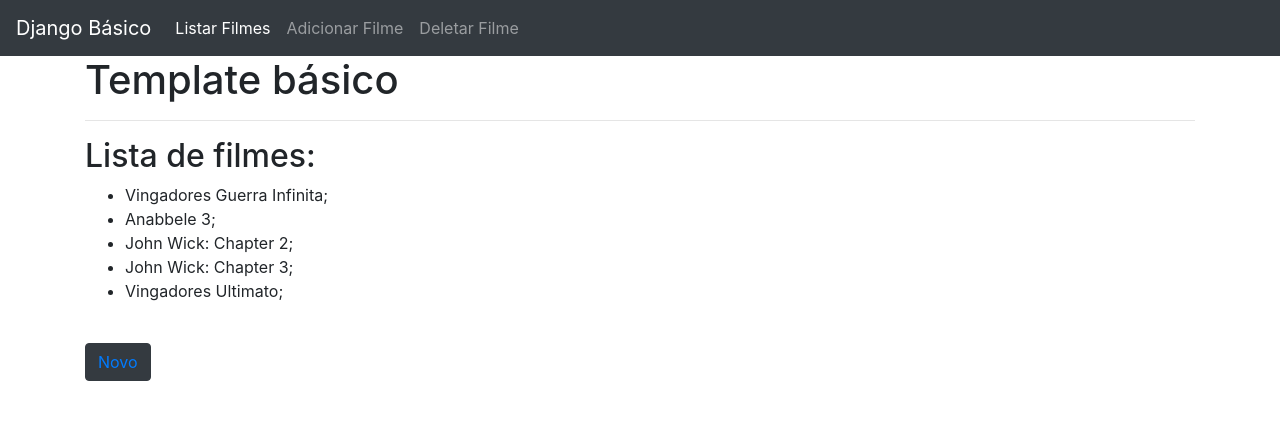
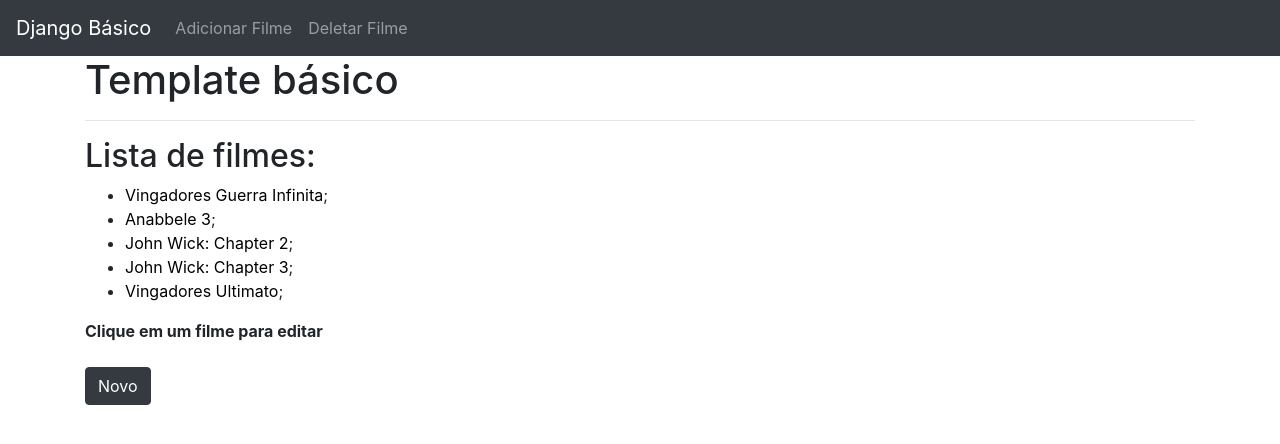
Before and after one commit to AndersonRodr/Django-Basic-CRUD, a Django app: template contas/templates/contas/filme.html in a window 1280 px wide. Shown: the top 444 px of the page. Run offline with Django 3.2, Linux system fonts and the light colour scheme; the template is opened without the code that fills it: values that come from a table or form of the project are taken from there, others are empty; data comes from the database, SQL or seed files in the repository; both versions use the stored data as it was after the commit; some libraries are stand-ins or nearby versions.

Commit message:
Editar filme

```diff
--- a/contas/templates/contas/filme.html
+++ b/contas/templates/contas/filme.html
@@ -5,24 +5,35 @@
     <meta name="viewport"
           content="width=device-width, user-scalable=no, initial-scale=1.0, maximum-scale=1.0, minimum-scale=1.0">
     <meta http-equiv="X-UA-Compatible" content="ie=edge">
+
+    <style type="text/css">
+        a:link {
+            text-decoration: none;
+            color: black
+        }
+        a:hover {
+            text-decoration: none;
+            color: red
+        }
+        a:visited{
+            text-decoration: none;
+            color: black
+        }
+    </style>
     <title>Filmes</title>
     <link rel="stylesheet" href="https://maxcdn.bootstrapcdn.com/bootstrap/4.0.0/css/bootstrap.min.css" integrity="sha384-Gn5384xqQ1aoWXA+058RXPxPg6fy4IWvTNh0E263XmFcJlSAwiGgFAW/dAiS6JXm" crossorigin="anonymous">
-
 
 </head>
 <body>
     <div>
         <nav class="navbar navbar-expand-lg navbar-dark bg-dark">
-          <a class="navbar-brand" href= "{% url 'home' %}">Django Básico</a>
+          <a class="navbar-brand" href= "{% url 'listagemFilmes' %}">Django Básico</a>
           <button class="navbar-toggler" type="button" data-toggle="collapse" data-target="#navbarSupportedContent" aria-controls="navbarSupportedContent" aria-expanded="false" aria-label="Toggle navigation">
             <span class="navbar-toggler-icon"></span>
           </button>
 
           <div class="collapse navbar-collapse" id="navbarSupportedContent">
             <ul class="navbar-nav mr-auto">
-              <li class="nav-item active">
-                <a class="nav-link" href="{% url 'listagemFilmes' %}">Listar Filmes <span class="sr-only">(current)</span></a>
-              </li>
               <li class="nav-item">
                 <a class="nav-link" href="{% url 'adcFilme' %}">Adicionar Filme</a>
               </li>
@@ -41,16 +52,23 @@
         <h2>Lista de filmes: </h2>
         <ul>
         {% for i in filmes %}
-            <li>{{ i.nome }};</li>
+            <li><a href="{% url 'update' i.id %}">{{ i.nome }}</a>;</li>
         {% endfor %}
         </ul>
-        <br>
-        <button type="button" class="btn btn-dark"><a href="{% url 'adcFilme' %}">Novo</a></button>
+        <span><b>Clique em um filme para editar</b></span>
+        <br><br>
+        <button type="button" onclick="Nova()" class="btn btn-dark">Novo</button>
     </div>
 
     <script src="https://code.jquery.com/jquery-3.2.1.slim.min.js" integrity="sha384-KJ3o2DKtIkvYIK3UENzmM7KCkRr/rE9/Qpg6aAZGJwFDMVNA/GpGFF93hXpG5KkN" crossorigin="anonymous"></script>
     <script src="https://cdnjs.cloudflare.com/ajax/libs/popper.js/1.12.9/umd/popper.min.js" integrity="sha384-ApNbgh9B+Y1QKtv3Rn7W3mgPxhU9K/ScQsAP7hUibX39j7fakFPskvXusvfa0b4Q" crossorigin="anonymous"></script>
     <script src="https://maxcdn.bootstrapcdn.com/bootstrap/4.0.0/js/bootstrap.min.js" integrity="sha384-JZR6Spejh4U02d8jOt6vLEHfe/JQGiRRSQQxSfFWpi1MquVdAyjUar5+76PVCmYl" crossorigin="anonymous"></script>
 
+    <script type="text/javascript">
+        function Nova()
+        {
+        location.href="adicionarFilme"
+        }
+    </script>
 </body>
 </html>
--- a/contas/templates/contas/formFilme.html
+++ b/contas/templates/contas/formFilme.html
@@ -13,16 +13,13 @@
 
    <div>
         <nav class="navbar navbar-expand-lg navbar-dark bg-dark">
-          <a class="navbar-brand" href= "{% url 'home' %}">Django Básico</a>
+          <a class="navbar-brand" href= "{% url 'listagemFilmes' %}">Django Básico</a>
           <button class="navbar-toggler" type="button" data-toggle="collapse" data-target="#navbarSupportedContent" aria-controls="navbarSupportedContent" aria-expanded="false" aria-label="Toggle navigation">
             <span class="navbar-toggler-icon"></span>
           </button>
 
           <div class="collapse navbar-collapse" id="navbarSupportedContent">
             <ul class="navbar-nav mr-auto">
-              <li class="nav-item">
-                <a class="nav-link" href="{% url 'listagemFilmes' %}">Listar Filmes <span class="sr-only">(current)</span></a>
-              </li>
               <li class="nav-item active">
                 <a class="nav-link" href="{% url 'adcFilme' %}">Adicionar Filme</a>
               </li>
@@ -37,6 +34,7 @@
 
    <div class="container">
         <h1>Adicionar Filme</h1>
+       <br>
             <form method="POST">
                 <div>
                     {% csrf_token %}
--- a/controle_filmes/urls.py
+++ b/controle_filmes/urls.py
@@ -15,11 +15,12 @@ Including another URLconf
 """
 from django.contrib import admin
 from django.urls import path
-from contas.views import home, listagemFilmes, novoFilme
+from contas.views import listagemFilmes, novoFilme, update
 
 urlpatterns = [
     path('admin/', admin.site.urls),
-    path('', home, name='home'),
-    path('filmes', listagemFilmes, name='listagemFilmes'),
-    path('adicionarFilme', novoFilme, name='adcFilme')
+    ##path('', home, name='home'),
+    path('', listagemFilmes, name='listagemFilmes'),
+    path('adicionarFilme', novoFilme, name='adcFilme'),
+    path('update/<int:pk>', update, name='update')
 ]
```
Also changed, not shown: contas/templates/contas/home.html (+3 -4 lines), contas/views.py (+11 -0 lines), db.sqlite3.
